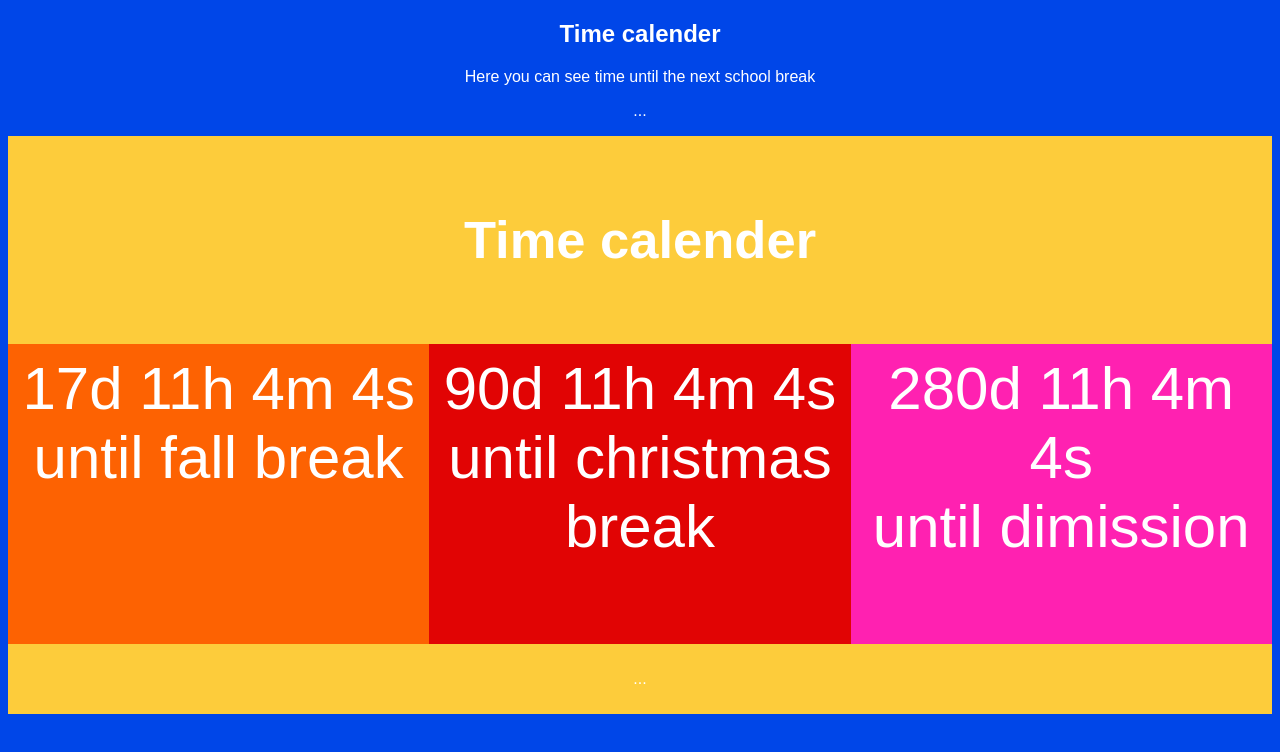
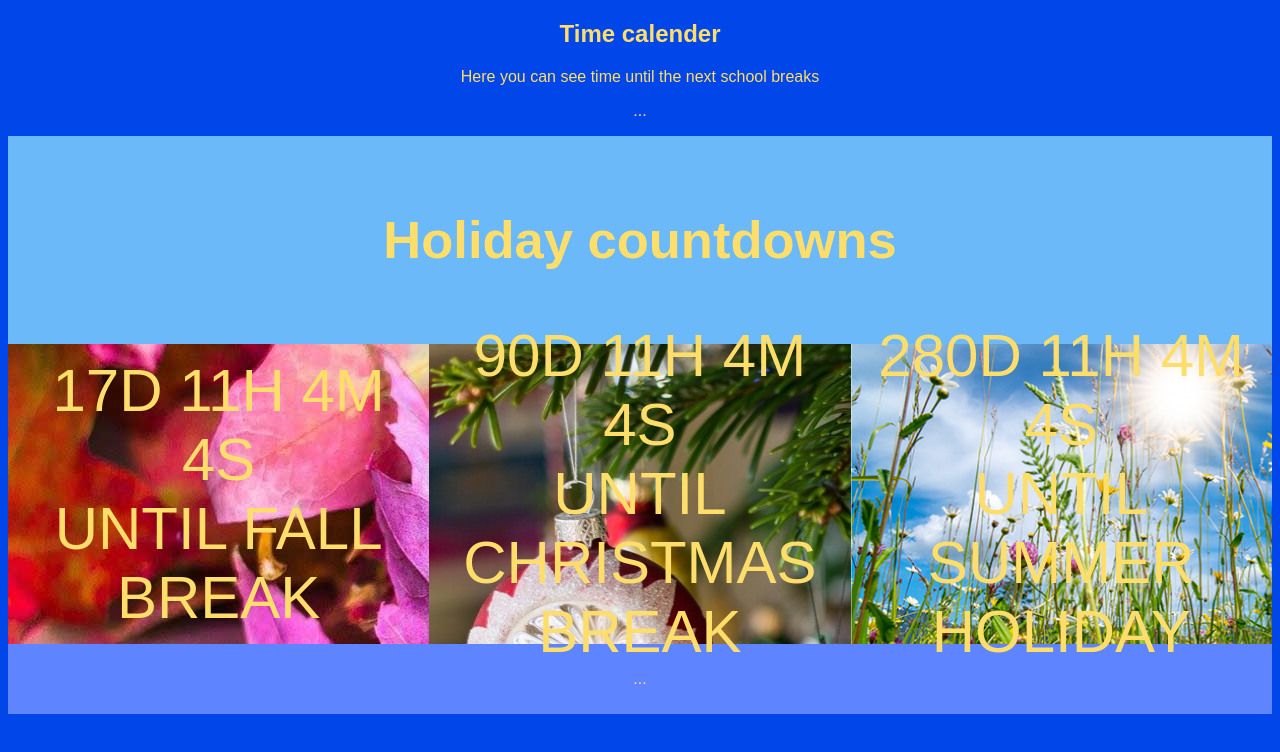
Before and after one commit to EmilieBentsen/Clock_Website, a website: page public/frontpage.html in a window 1280 px wide. Drawn offline with Linux system fonts and the light colour scheme.

Commit message:
Adding images, adjusting text

```diff
--- a/public/frontpage.css
+++ b/public/frontpage.css
@@ -5,13 +5,13 @@
   body {
     font-family: Arial, Helvetica, sans-serif;
     background-color: #0046e8;
-    color: white;
+    color: rgb(254, 222, 106);
     text-align: center;
   }
 
   /* Style the header */
   .header {
-    background-color: #fdcc3b;
+    background-color: #9aebffb2;
     padding: 30px;
     text-align: center;
     font-size: 35px;
@@ -24,6 +24,9 @@
     padding: 10px;
     height: 300px; /* Should be removed. Only for demonstration */
     font-size: 60px;
+    display: flex;
+    align-items: center;
+    justify-content: center;
   }
 
   /* Clear floats after the columns */
@@ -35,7 +38,7 @@
 
   /* Style the footer */
   .footer {
-    background-color: #fdcc3b;
+    background-color: #5f84ff;
     padding: 10px;
     text-align: center;
   }
--- a/public/frontpage.html
+++ b/public/frontpage.html
@@ -13,17 +13,17 @@
     <script src="./frontpage.js"></script>
 
 <h2>Time calender</h2>
-<p>Here you can see time until the next school break</p>
+<p>Here you can see time until the next school breaks</p>
 <p>...</p>
 
 <div class="header">
-  <h2>Time calender</h2>
+  <h2>Holiday countdowns</h2>
 </div>
 
 <div class="row">
-  <div class="column" id="column1" style="background-color:rgb(253, 98, 2);">loading countdown...</div>
-  <div class="column" id="column2" style="background-color:rgb(225, 4, 4);">loading countdown...</div>
-  <div class="column" id="column3" style="background-color:rgb(255, 33, 177);">loading countdown...</div>
+  <div class="column" id="column1" style="background-image: url('efterår.jpg');">loading countdown...</div>
+  <div class="column" id="column2" style="background-image: url('jul.jpg');">loading countdown...</div>
+  <div class="column" id="column3" style="background-image: url('sommer.jpg');">loading countdown...</div>
 </div>
 
 <div class="footer">
--- a/public/frontpage.js
+++ b/public/frontpage.js
@@ -22,8 +22,8 @@ function showTimeUntilFallBreak(){
     const seconds = Math.floor((distance % (1000 * 60)) / 1000);
 
     // Display the result in the element with id="column1"
-    document.getElementById("column1").innerHTML = days + "d " + hours + "h "
-    + minutes + "m " + seconds + "s" + "<br />" + "until fall break";
+    document.getElementById("column1").innerHTML = days + "D " + hours + "H "
+    + minutes + "M " + seconds + "S" + "<br />" + "UNTIL FALL BREAK";
 
     // If the count down is finished, write some text
     if (distance < 0) {
@@ -53,8 +53,8 @@ function showTimeUntilDimission(){
     const seconds = Math.floor((distance % (1000 * 60)) / 1000);
 
     // Display the result in the element with id="column1"
-    document.getElementById("column3").innerHTML = days + "d " + hours + "h "
-    + minutes + "m " + seconds + "s" + "<br />" + "until dimission";
+    document.getElementById("column3").innerHTML = days + "D " + hours + "H "
+    + minutes + "M " + seconds + "S" + "<br />" + "UNTIL SUMMER HOLIDAY";
 
     // If the count down is finished, write some text
     if (distance < 0) {
@@ -84,8 +84,8 @@ function showTimeUntilChristmasBreak(){
     const seconds = Math.floor((distance % (1000 * 60)) / 1000);
 
     // Display the result in the element with id="column1"
-    document.getElementById("column2").innerHTML = days + "d " + hours + "h "
-    + minutes + "m " + seconds + "s" + "<br />" + "until christmas break";
+    document.getElementById("column2").innerHTML = days + "D " + hours + "H "
+    + minutes + "M " + seconds + "S" + "<br />" + "UNTIL CHRISTMAS BREAK";
 
     // If the count down is finished, write some text
     if (distance < 0) {
```
Also changed, not shown: public/efterår.jpg (added), public/jul.jpg (added), public/sommer.jpg (added).
